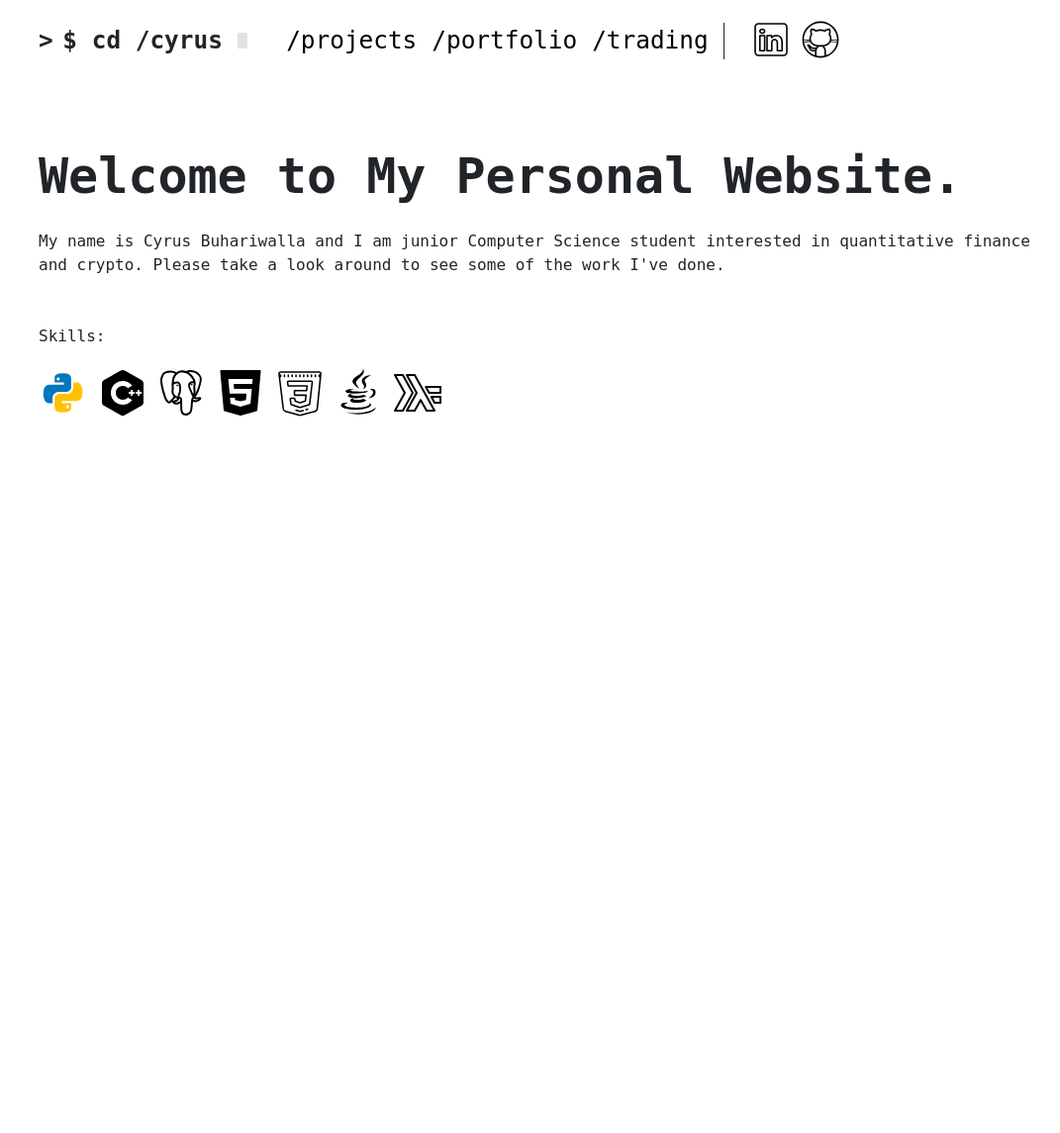
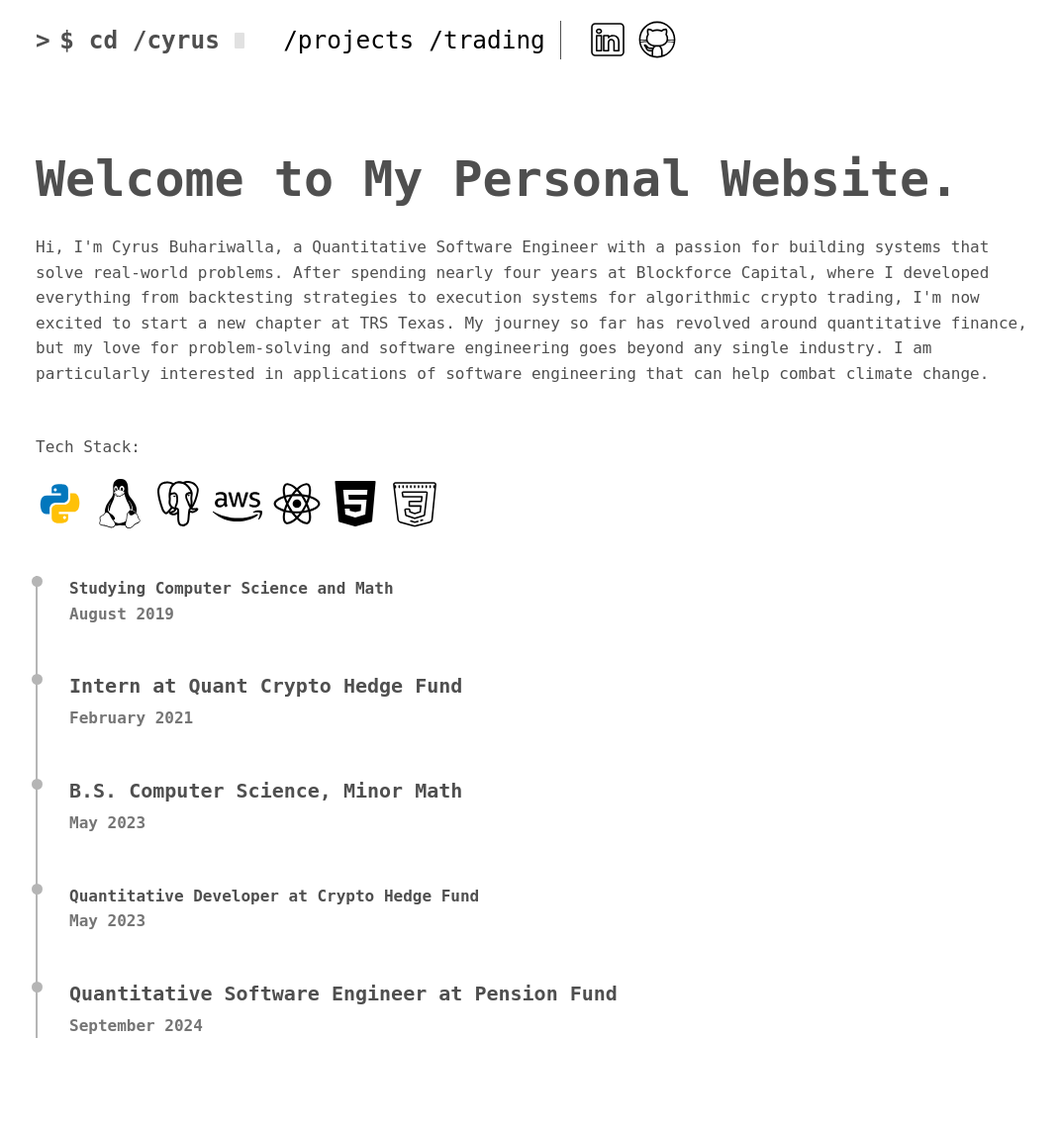
Before and after one commit to Cyrusb01/Personal_Website, a Flask app: page / in a window 1280 px wide. Shown: the whole page at 99% size, without its empty margins (141-1212 px from the left). Before the commit the page ends 421 px from the top, so only its background shows below. Run offline with Flask 2, Linux system fonts and the light colour scheme; some libraries are stand-ins or nearby versions.

Commit message:
updating home page

```diff
--- a/app/routes.py
+++ b/app/routes.py
@@ -3,7 +3,7 @@
 from flask import render_template
 
 from app import app
-from app.scrape import get_coinbase_assets, get_eth_assets, get_sol_assets
+# from app.scrape import get_coinbase_assets, get_eth_assets, get_sol_assets
 
 
 @app.route("/")
@@ -18,44 +18,45 @@
 
 @app.route("/portfolio", methods=["GET", "POST"])
 def portfolio():
+    return render_template("projects.html")
 
-    # Fetch data once a day from apis and cache it
-    today = datetime.now().strftime("%Y/%m/%d")
-    try:
-        sol_tokens = get_sol_assets(today)  # Returns list
-    except:
-        sol_tokens = []
-    try:
-        eth_tokens = get_eth_assets(today)  # Returns dict
-    except:
-        eth_tokens = {}
-    try:
+#     # Fetch data once a day from apis and cache it
+#     today = datetime.now().strftime("%Y/%m/%d")
+#     try:
+#         sol_tokens = get_sol_assets(today)  # Returns list
+#     except:
+#         sol_tokens = []
+#     try:
+#         eth_tokens = get_eth_assets(today)  # Returns dict
+#     except:
+#         eth_tokens = {}
+#     try:
 
-        coinbase_tokens = get_coinbase_assets(today)  # Returns dict
-    except:
-        coinbase_tokens = {}
-    # Sorts coinbase Tokens by value
+#         coinbase_tokens = get_coinbase_assets(today)  # Returns dict
+#     except:
+#         coinbase_tokens = {}
+#     # Sorts coinbase Tokens by value
 
-    eth_tickers = list(eth_tokens.keys())
-    coinbase_tickers = [token["asset"] for token in coinbase_tokens]
-    sol_tickers = sol_tokens
+#     eth_tickers = list(eth_tokens.keys())
+#     coinbase_tickers = [token["asset"] for token in coinbase_tokens]
+#     sol_tickers = sol_tokens
 
-    pie_data = [
-        {"name": coinbase_tokens["asset"], "y": coinbase_tokens["allocation"]}
-        for coinbase_tokens in coinbase_tokens
-    ]
-    print(pie_data)
+#     pie_data = [
+#         {"name": coinbase_tokens["asset"], "y": coinbase_tokens["allocation"]}
+#         for coinbase_tokens in coinbase_tokens
+#     ]
+#     print(pie_data)
 
-    return render_template(
-        "portfolio.html",
-        pie_data=pie_data,
-        eth_l=len(eth_tickers),
-        eth_tickers=eth_tickers,
-        sol_l=len(sol_tickers),
-        sol_tickers=sol_tickers,
-        cb_l=len(coinbase_tickers),
-        cb_tickers=coinbase_tickers,
-    )
+#     return render_template(
+#         "portfolio.html",
+#         pie_data=pie_data,
+#         eth_l=len(eth_tickers),
+#         eth_tickers=eth_tickers,
+#         sol_l=len(sol_tickers),
+#         sol_tickers=sol_tickers,
+#         cb_l=len(coinbase_tickers),
+#         cb_tickers=coinbase_tickers,
+#     )
 
 
 @app.route("/trading")
--- a/app/static/styles.css
+++ b/app/static/styles.css
@@ -120,3 +120,27 @@
 .mt-5 {
     margin-top: 2 !important;
   }
+  .timeline {
+    border-left: 2px solid hsl(0, 0%, 71%);
+    position: relative;
+    list-style: none;
+  }
+
+  .timeline .timeline-item {
+    position: relative;
+  }
+
+  .timeline .timeline-item:after {
+    position: absolute;
+    display: block;
+    top: 0;
+  }
+
+  .timeline .timeline-item:after {
+    background-color: hsl(0, 0%, 71%);
+    left: -38px;
+    border-radius: 50%;
+    height: 11px;
+    width: 11px;
+    content: "";
+  }
--- a/app/templates/index.html
+++ b/app/templates/index.html
@@ -1,6 +1,5 @@
 <!doctype html>
 <html lang="en">
-
 <head>
 	<link rel="shortcut icon" href="{{ url_for('static', filename='favicon.ico') }}">
 	<title>Cyrus Buhariwalla</title>
@@ -14,16 +13,21 @@
 	<script src="https://ajax.googleapis.com/ajax/libs/jquery/3.5.1/jquery.min.js"></script>
 	<!-- Latest compiled JavaScript -->
 	<script src="https://maxcdn.bootstrapcdn.com/bootstrap/3.4.1/js/bootstrap.min.js"></script>
+	<!-- MDB CSS -->
+	<link rel="stylesheet" href="https://cdnjs.cloudflare.com/ajax/libs/mdb-ui-kit/3.10.2/mdb.min.css">
+	<!-- MDB JavaScript -->
+	<script type="text/javascript" src="https://cdnjs.cloudflare.com/ajax/libs/mdb-ui-kit/3.10.2/mdb.min.js"></script>
+
 	<link href="./style.css">
 	<link rel="stylesheet" href="/static/styles.css">
 
 </head>
 
 <body>
-	<div class="container" >
+	<div class="container">
 		<!-- <link rel="stylesheet" href="./style.css"> -->
-		<div class="row mt-3" >
-			<div class="col-md-11 offset-md-1" >
+		<div class="row mt-3">
+			<div class="col-md-11 offset-md-1">
 				<span class="logo__text logo"> ></span>
 				<span class="logo__text logo">$ cd /cyrus</span>
 				<span class="logo__cursor"></span>
@@ -32,15 +36,15 @@
 						<ul class="menu__inner">
 							<!-- <a href="index.html">/..</a> -->
 							<a href="{{ url_for('projects') }}">/projects</a>
-							<a href="{{ url_for('portfolio') }}">/portfolio</a>
+							<!-- <a href="{{ url_for('portfolio') }}">/portfolio</a> -->
 							<!-- <a href="">/writing</a> -->
 							<a href="{{ url_for('trading') }}">/trading</a>
 
 						</ul>
 					</nav>
 				</span>
-				<a href="https://www.linkedin.com/in/cyrus-buhariwalla-2012461a8/" target="_blank" style="text-decoration: none;"
-					rel="noopener noreferrer">
+				<a href="https://www.linkedin.com/in/cyrus-buhariwalla-2012461a8/" target="_blank"
+					style="text-decoration: none;" rel="noopener noreferrer">
 					<img class="mt-1" veritcal-align="top" src="/static/linkedin.svg" height="40px">
 				</a>
 				<a href="https://github.com/Cyrusb01" target="_blank" rel="noopener noreferrer">
@@ -55,24 +59,37 @@
 		</div>
 		<div class="row mt-3">
 			<div class="col-md-11 offset-1">
-				<p class = "header">
+				<p class="header">
 					Welcome to My Personal Website.
 				</p>
 				<p>
-					My name is Cyrus Buhariwalla and I am junior Computer Science student interested in quantitative finance and crypto. Please take a look around to see
-					some of the work I've done.
+					Hi, I'm Cyrus Buhariwalla, a Quantitative Software Engineer with a passion for building systems that
+					solve real-world problems.
+					After spending nearly four years at Blockforce Capital, where I developed everything from
+					backtesting strategies to execution systems for algorithmic crypto trading,
+					I'm now excited to start a new chapter at TRS Texas. My journey so far has revolved around
+					quantitative finance, but my love for problem-solving and software engineering goes beyond any
+					single industry.
+					I am particularly interested in applications of software engineering that can help combat climate
+					change.
 				</p>
 				<p class="mt-5">
-					Skills:
+					Tech Stack:
 				</p>
 				<a target="_blank" rel="noopener noreferrer">
 					<img class="mt-1" veritcal-align="top" src="/static/logos/python.svg" height="50px">
 				</a>
 				<a target="_blank" rel="noopener noreferrer">
-					<img class="mt-1" veritcal-align="top" src="/static/logos/c++.svg" height="50px">
+					<img class="mt-1" veritcal-align="top" src="/static/logos/linux-svgrepo-com.svg" height="50px">
 				</a>
 				<a target="_blank" rel="noopener noreferrer">
 					<img class="mt-1" veritcal-align="top" src="/static/logos/postgres.svg" height="50px">
+				</a>
+				<a target="_blank" rel="noopener noreferrer">
+					<img class="mt-1" veritcal-align="top" src="/static/logos/aws-svgrepo-com.svg" height="50px">
+				</a>
+				<a target="_blank" rel="noopener noreferrer">
+					<img class="mt-1" veritcal-align="top" src="/static/logos/react-svgrepo-com.svg" height="50px">
 				</a>
 				<a target="_blank" rel="noopener noreferrer">
 					<img class="mt-1" veritcal-align="top" src="/static/logos/html.svg" height="50px">
@@ -80,41 +97,42 @@
 				<a target="_blank" rel="noopener noreferrer">
 					<img class="mt-1" veritcal-align="top" src="/static/logos/css.svg" height="50px">
 				</a>
-				<a target="_blank" rel="noopener noreferrer">
-					<img class="mt-1" veritcal-align="top" src="/static/logos/java.svg" height="50px">
-				</a>
-				<a target="_blank" rel="noopener noreferrer">
-					<img class="mt-1" veritcal-align="top" src="/static/logos/haskell.svg" height="50px">
-				</a>
 				<br>
 
-				<!-- <a href="https://drive.google.com/file/d/1uPq3AbHCuW3Ciw1Q4i7Ic5ooHg8L_NH-/view?usp=sharing" target="_blank" class = "mt-lg-4">
-					<p class = "mt-5" style="color: black; font-size: larger;">
-						Link to My Resume
-					</p>
-				</a> -->
+				<!-- Section: Timeline -->
+<section class="py-5">
+	<ul class="timeline">
+	  <li class="timeline-item mb-5">
+		<h7 class="fw-bold">Studying Computer Science and Math</h7>
+		<p class="text-muted mb-2 fw-bold">August 2019</p>
+	  </li>
 
-				<!-- <a href="https://github.com/Cyrusb01" target="_blank" rel="noopener noreferrer">
-					<img class="mt-1" veritcal-align="top" src="/static/github.svg" height="40px">
-				</a> -->
+	  <li class="timeline-item mb-5">
+		<h5 class="fw-bold">Intern at Quant Crypto Hedge Fund</h5>
+		<p class="text-muted mb-2 fw-bold">February 2021</p>
+	  </li>
+
+	  <li class="timeline-item mb-5">
+		<h5 class="fw-bold">B.S. Computer Science, Minor Math</h5>
+		<p class="text-muted mb-2 fw-bold">May 2023</p>
+	  </li>
+
+	  <li class="timeline-item mb-5">
+		<h7 class="fw-bold">Quantitative Developer at Crypto Hedge Fund</h7>
+		<p class="text-muted mb-2 fw-bold">May 2023</p>
+	  </li>
+	  <li class="timeline-item mb-5">
+		<h5 class="fw-bold">Quantitative Software Engineer at Pension Fund</h5>
+		<p class="text-muted mb-2 fw-bold">September 2024</p>
+	  </li>
+	</ul>
+  </section>
+  <!-- Section: Timeline -->
 
 
 			</div>
 		</div>
-
 	</div>
-
-
-	<!-- Optional JavaScript; choose one of the two! -->
-
-	<!-- Option 1: Bootstrap Bundle with Popper -->
-	<!-- <script src="https://cdn.jsdelivr.net/npm/bootstrap@5.1.3/dist/js/bootstrap.bundle.min.js" integrity="sha384-ka7Sk0Gln4gmtz2MlQnikT1wXgYsOg+OMhuP+IlRH9sENBO0LRn5q+8nbTov4+1p" crossorigin="anonymous"></script> -->
-
-	<!-- Option 2: Separate Popper and Bootstrap JS -->
-	<!--
-    <script src="https://cdn.jsdelivr.net/npm/@popperjs/core@2.10.2/dist/umd/popper.min.js" integrity="sha384-7+zCNj/IqJ95wo16oMtfsKbZ9ccEh31eOz1HGyDuCQ6wgnyJNSYdrPa03rtR1zdB" crossorigin="anonymous"></script>
-    <script src="https://cdn.jsdelivr.net/npm/bootstrap@5.1.3/dist/js/bootstrap.min.js" integrity="sha384-QJHtvGhmr9XOIpI6YVutG+2QOK9T+ZnN4kzFN1RtK3zEFEIsxhlmWl5/YESvpZ13" crossorigin="anonymous"></script>
-    -->
 </body>
 
 </html>
--- a/wsgi.py
+++ b/wsgi.py
@@ -1,4 +1,4 @@
 from app import app
 
 if __name__ == "__main__":
-    app.run(debug=False)
+    app.run(debug=True)
```
Also changed, not shown: app/static/logos/aws-svgrepo-com.svg (added), app/static/logos/linux-svgrepo-com.svg (added), app/static/logos/react-svgrepo-com.svg (added).
